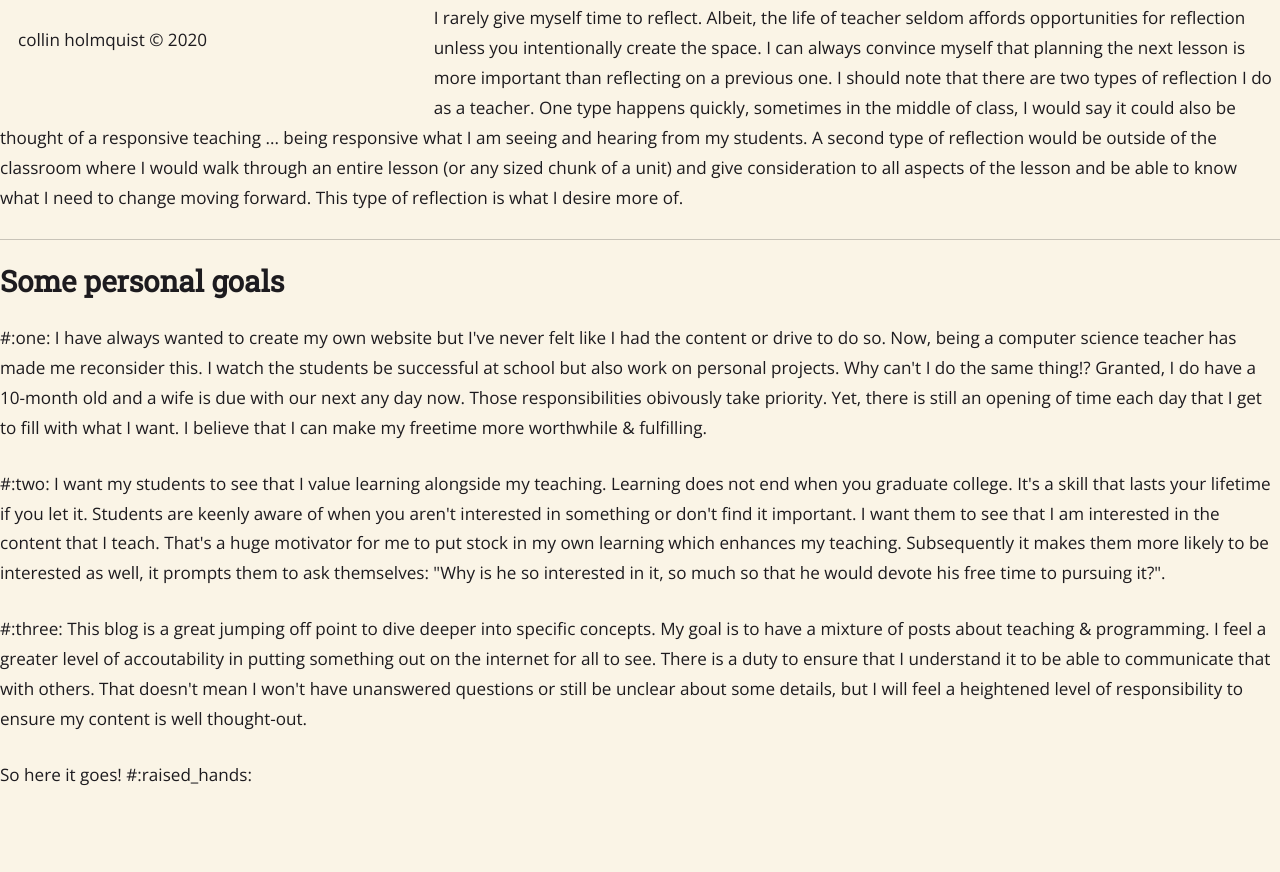
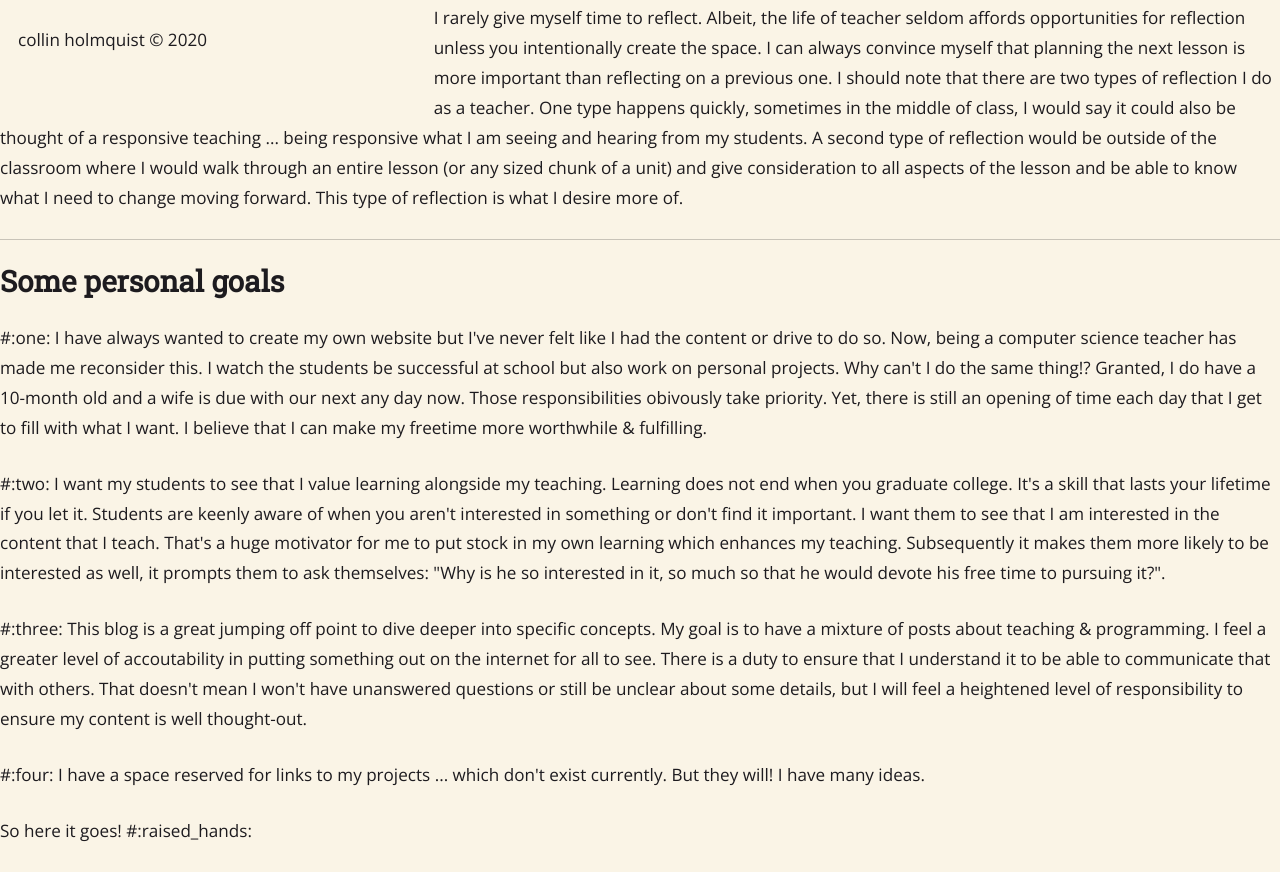
Before and after one commit to collinholmquist/collinholmquist_oldblog, a Gatsby site: page /blogging in a window 1280 px wide. Shown: the part 572-1444 px from the top of the page. Before the commit the page ends 1388 px from the top, so only its background shows below. Built offline with nearby package versions, Linux system fonts and the light colour scheme; Gatsby itself is replaced by a stand-in of ours.

Commit message:
Update blogging.md

```diff
--- a/src/posts/blogging.md
+++ b/src/posts/blogging.md
@@ -21,4 +21,6 @@ I rarely give myself time to reflect.  Albeit, the life of teacher seldom afford
 
 #:three: This blog is a great jumping off point to dive deeper into specific concepts.  My goal is to have a mixture of posts about teaching & programming.  I feel a greater level of accoutability in putting something out on the internet for all to see.  There is a duty to ensure that I understand it to be able to communicate that with others.  That doesn't mean I won't have unanswered questions or still be unclear about some details, but I will feel a heightened level of responsibility to ensure my content is well thought-out.
 
+#:four: I have a space reserved for links to my projects ... which don't exist currently.  But they will! I have many ideas.
+
 So here it goes! #:raised_hands:
```
